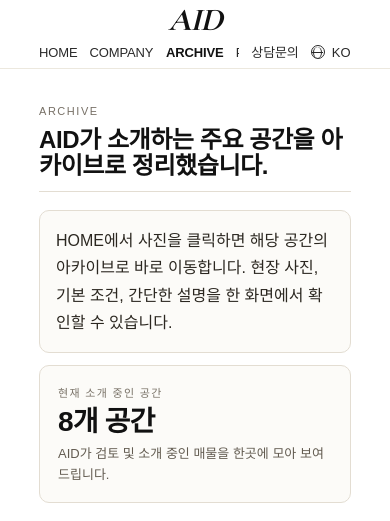
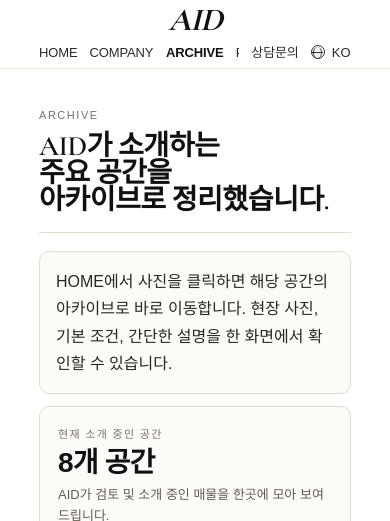
Before and after one commit to melingo-o/aid.dev, a website: page index.html in a window 390 px wide. Both pictures are taken after a click on the link "ARCHIVE". Shown: the top 521 px of the page. Drawn offline with nearby package versions, Linux system fonts and the light colour scheme; no server answers; a web font is replaced by a local one.

Commit message:
style: unify page headline typography

```diff
--- a/assets/styles/main.css
+++ b/assets/styles/main.css
@@ -443,12 +443,21 @@ body:not(.route-projects) .page-head.compact .eyebrow {
   color: #777066;
 }
 
-body:not(.route-projects) .page-head h2 {
-  font-family: "Pretendard", sans-serif;
-  font-size: clamp(24px, 2.15vw, 34px);
-  line-height: 1.08;
+body:not(.route-projects) :is(.page[data-page="archive"], .page[data-page="partners"], .page[data-page="contact"], .page[data-page="inquiry"]) .page-head.compact {
+  margin-top: 24px;
+  gap: 12px;
+  padding-bottom: 18px;
+}
+
+body:not(.route-projects) :is(.page[data-page="archive"], .page[data-page="partners"], .page[data-page="contact"], .page[data-page="inquiry"]) .page-head.compact h2 {
+  max-width: 14ch;
+  font-family: "Cormorant Garamond", serif;
+  font-size: clamp(36px, 4.1vw, 74px);
+  line-height: 0.94;
   letter-spacing: -0.018em;
   font-weight: 600;
+  text-wrap: balance;
+  word-break: keep-all;
 }
 
 .page-shell {
@@ -971,9 +980,9 @@ body.route-projects .project-brief {
   display: grid;
   gap: 4px;
   font-family: "Cormorant Garamond", serif;
-  font-size: clamp(46px, 5.4vw, 80px);
-  line-height: 0.9;
-  letter-spacing: -0.034em;
+  font-size: clamp(36px, 4.1vw, 74px);
+  line-height: 0.94;
+  letter-spacing: -0.018em;
   font-weight: 600;
   text-wrap: balance;
   word-break: keep-all;
@@ -2742,9 +2751,15 @@ textarea {
 
   .company-hero-title {
     max-width: 100%;
-    font-size: clamp(28px, 9.2vw, 48px);
+    font-size: clamp(22px, 7.2vw, 38px);
     gap: 2px;
-    line-height: 0.98;
+    line-height: 0.96;
+  }
+
+  body:not(.route-projects) :is(.page[data-page="archive"], .page[data-page="partners"], .page[data-page="contact"], .page[data-page="inquiry"]) .page-head.compact h2 {
+    max-width: 100%;
+    font-size: clamp(22px, 7.2vw, 38px);
+    line-height: 0.96;
   }
 
   .company-intro {
```
